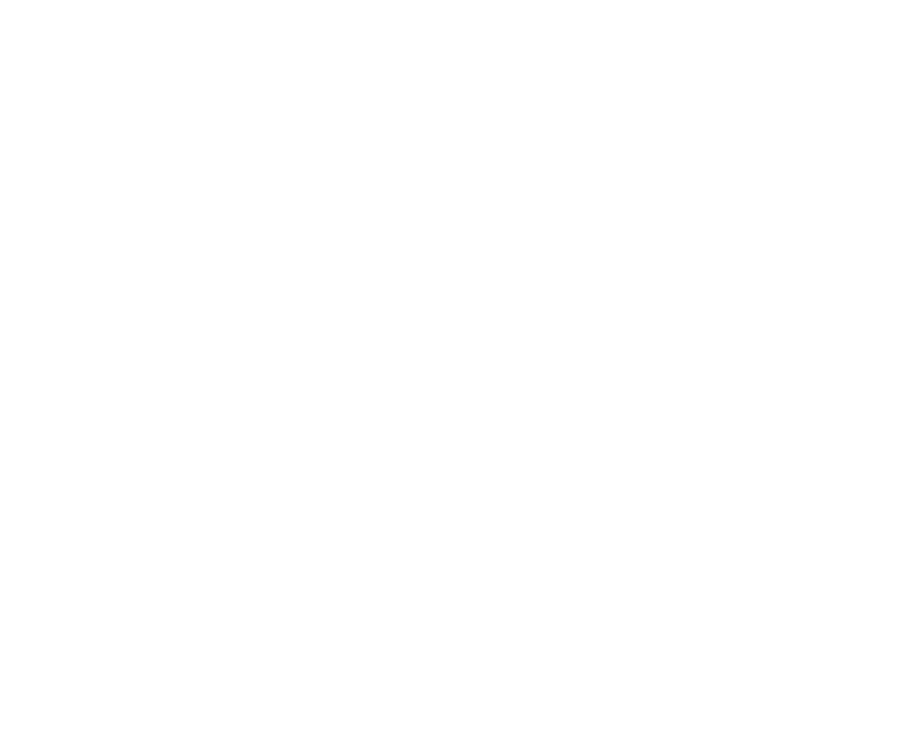
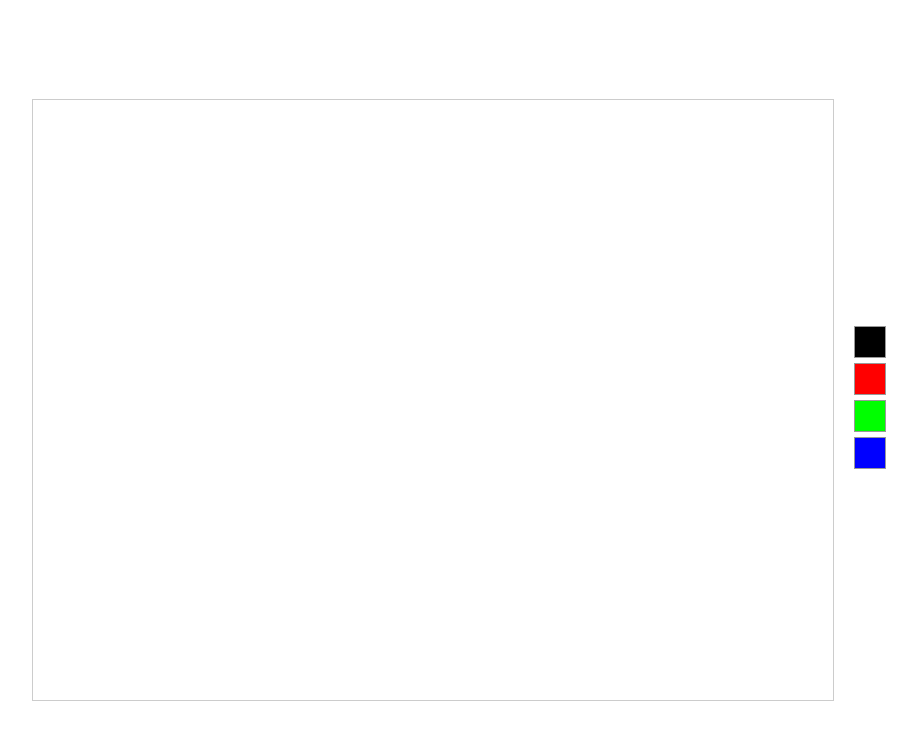
Before and after one commit to jpmllr89/painter, a plain HTML site: page index.html in a window 1280 px wide. Shown: the whole page, without its empty margins (181-1098 px from the left). Drawn offline with Linux system fonts and the light colour scheme.

Commit message:
initialize canvas

```diff
--- a/css/style.css
+++ b/css/style.css
@@ -0,0 +1,25 @@
+body {
+  display: flex;
+  justify-content: center;
+  align-items: center;
+  height: 100vh;
+  margin: 0;
+}
+
+canvas {
+  border: 1px solid #ccc;
+}
+
+#colorPanel {
+  display: flex;
+  flex-direction: column;
+  margin-left: 20px;
+}
+
+.colorSquare {
+  width: 30px;
+  height: 30px;
+  margin-bottom: 5px;
+  cursor: pointer;
+  border: 1px solid #999;
+}
--- a/index.html
+++ b/index.html
@@ -1,11 +1,19 @@
 <!DOCTYPE html>
-<html>
+<html lang="en">
 <head>
-    <title>paint</title>
-    <link rel='stylesheet' type='text/css' href='css/style.css'>
+    <meta charset="UTF-8">
+    <meta name="viewport" content="width=device-width, initial-scale=1.0">
+    <title>Simple Drawing App</title>
+    <link rel="stylesheet" href="css/style.css">
 </head>
 <body>
-    <!-- Content goes here -->
-    <script src='js/main.js'></script>
+    <canvas id="drawingCanvas" width="800" height="600"></canvas>
+    <div id="colorPanel">
+        <div class="colorSquare" style="background-color: #000" onclick="changeColor('#000')"></div>
+        <div class="colorSquare" style="background-color: #ff0000" onclick="changeColor('#ff0000')"></div>
+        <div class="colorSquare" style="background-color: #00ff00" onclick="changeColor('#00ff00')"></div>
+        <div class="colorSquare" style="background-color: #0000ff" onclick="changeColor('#0000ff')"></div>
+    </div>
+    <script src="js/main.js"></script>
 </body>
 </html>
--- a/js/main.js
+++ b/js/main.js
@@ -0,0 +1,47 @@
+// Get the canvas and its 2d context
+const canvas = document.getElementById("drawingCanvas");
+const ctx = canvas.getContext("2d");
+
+// Default brush color
+let currentColor = "#000";
+
+// Change the brush color
+function changeColor(color) {
+  currentColor = color;
+}
+
+// Event listeners for mouse movements
+let isDrawing = false;
+
+canvas.addEventListener("mousedown", (e) => {
+  isDrawing = true;
+  draw(e.clientX - canvas.offsetLeft, e.clientY - canvas.offsetTop);
+});
+
+canvas.addEventListener("mousemove", (e) => {
+  if (isDrawing) {
+    draw(e.clientX - canvas.offsetLeft, e.clientY - canvas.offsetTop);
+  }
+});
+
+canvas.addEventListener("mouseup", () => {
+  isDrawing = false;
+  ctx.beginPath();
+});
+
+canvas.addEventListener("mouseleave", () => {
+  isDrawing = false;
+  ctx.beginPath();
+});
+
+// Draw on the canvas
+function draw(x, y) {
+  ctx.lineWidth = 5;
+  ctx.lineCap = "round";
+  ctx.strokeStyle = currentColor;
+
+  ctx.lineTo(x, y);
+  ctx.stroke();
+  ctx.beginPath();
+  ctx.moveTo(x, y);
+}
```
